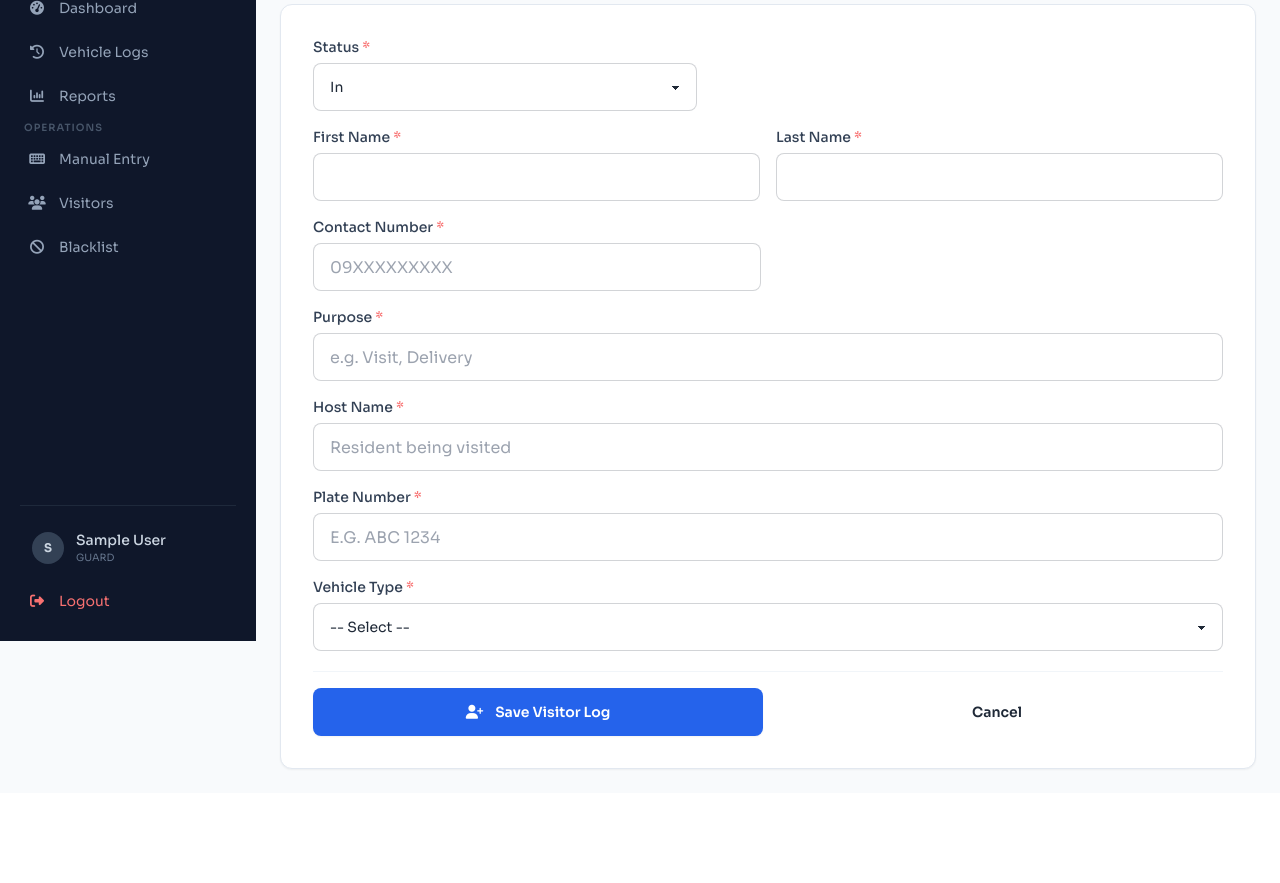
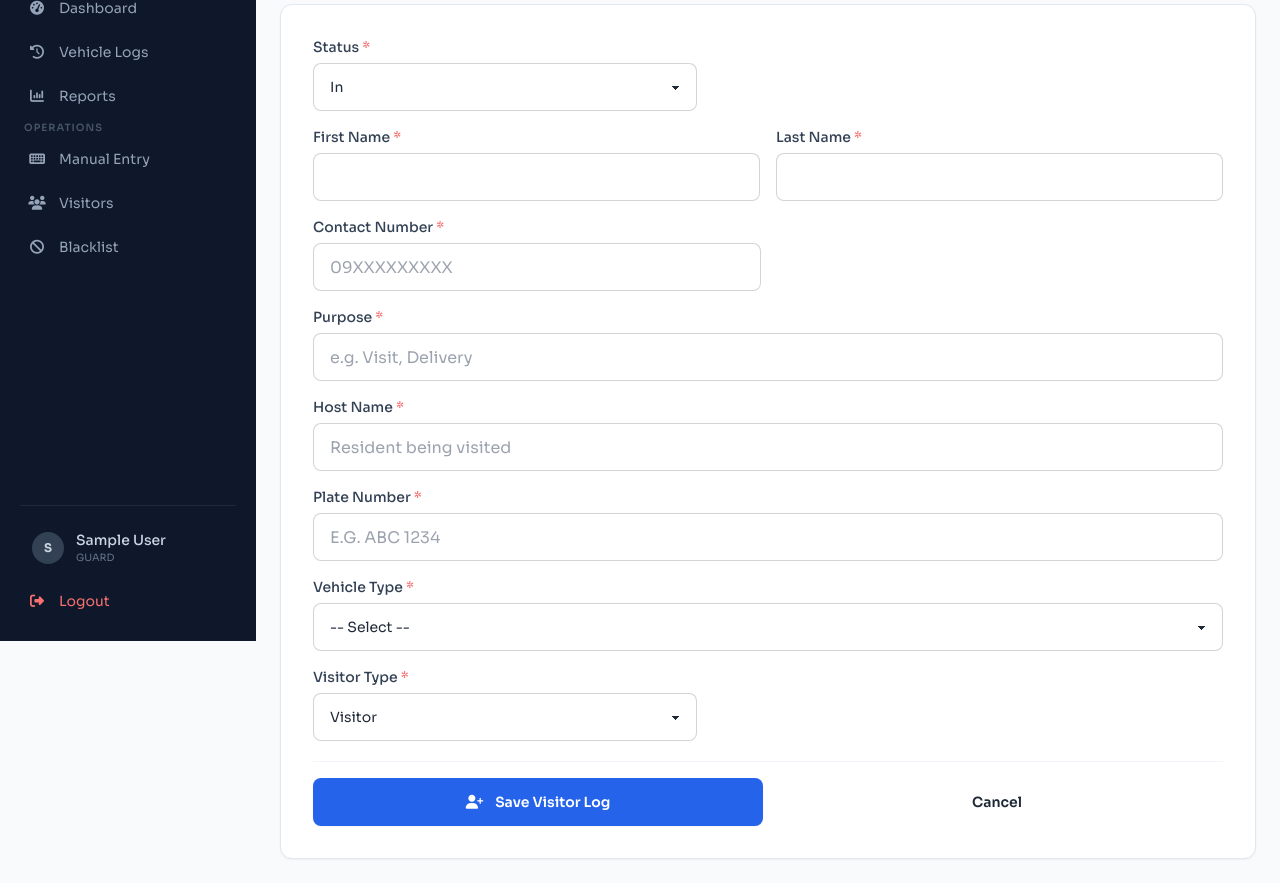
Before and after one commit to LeeDev428/bantay-plaka, a Django app: page /visitors/log/ in a window 1280 px wide. Shown: the part 159-1042 px from the top of the page. Before the commit the page ends 929 px from the top, so only its background shows below. Run offline with Django 5.2, Linux system fonts and the light colour scheme; the visitor is signed in with stand-in values (Sample User, id 1); some libraries are stand-ins or nearby versions.

Commit message:
Update visitor_form.html

```diff
--- a/templates/visitors/visitor_form.html
+++ b/templates/visitors/visitor_form.html
@@ -68,6 +68,12 @@
         {% if form.vehicle_type_other.errors %}<p class="text-red-500 text-xs mt-1">{{ form.vehicle_type_other.errors.0 }}</p>{% endif %}
       </div>
 
+      <div class="mb-4 max-w-sm">
+        <label class="block text-sm font-medium text-slate-700 mb-1.5">Visitor Type <span class="text-red-400">*</span></label>
+        {{ form.visitor_type }}
+        {% if form.visitor_type.errors %}<p class="text-red-500 text-xs mt-1">{{ form.visitor_type.errors.0 }}</p>{% endif %}
+      </div>
+
       <div class="mt-5 pt-4 border-t border-slate-100 flex flex-col sm:flex-row gap-2">
         <button type="submit" class="btn bg-blue-600 hover:bg-blue-700 border-0 text-white sm:flex-1">
           <i class="fa fa-user-plus mr-1"></i> Save Visitor Log
```
